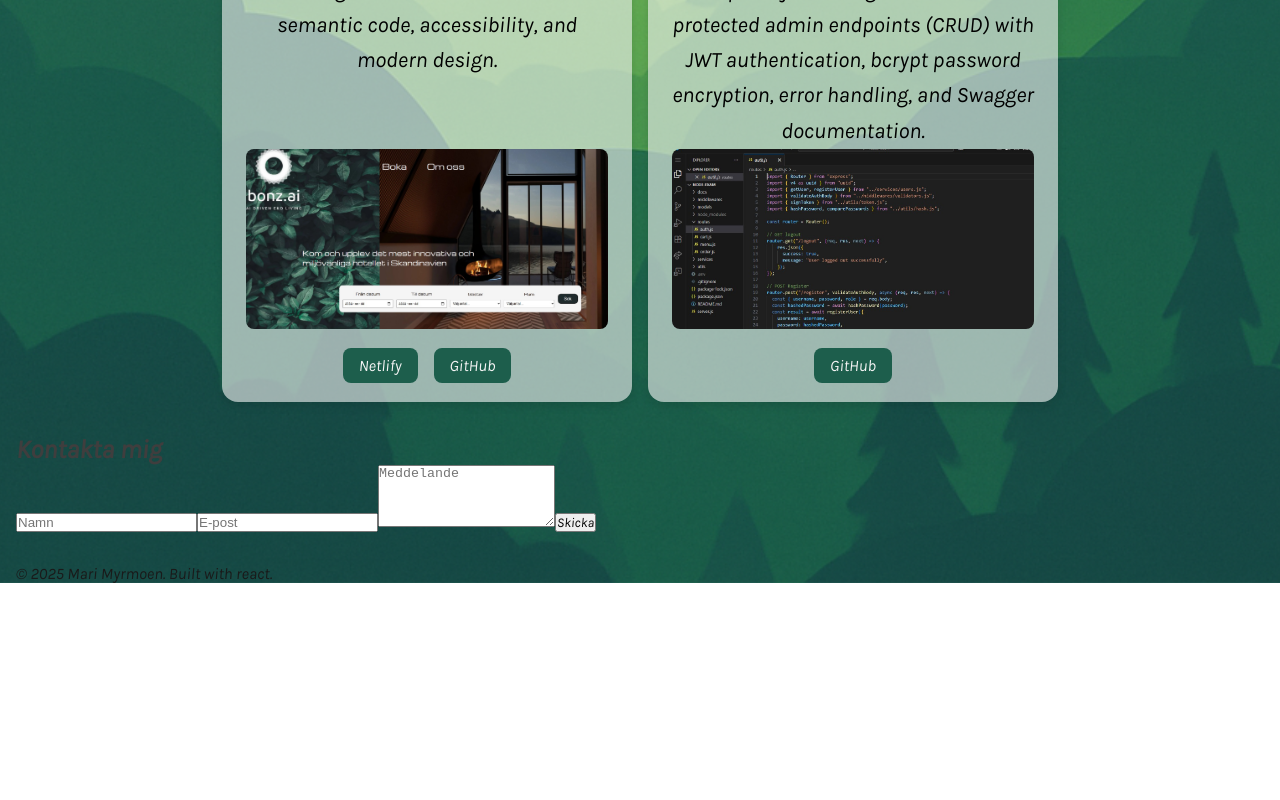
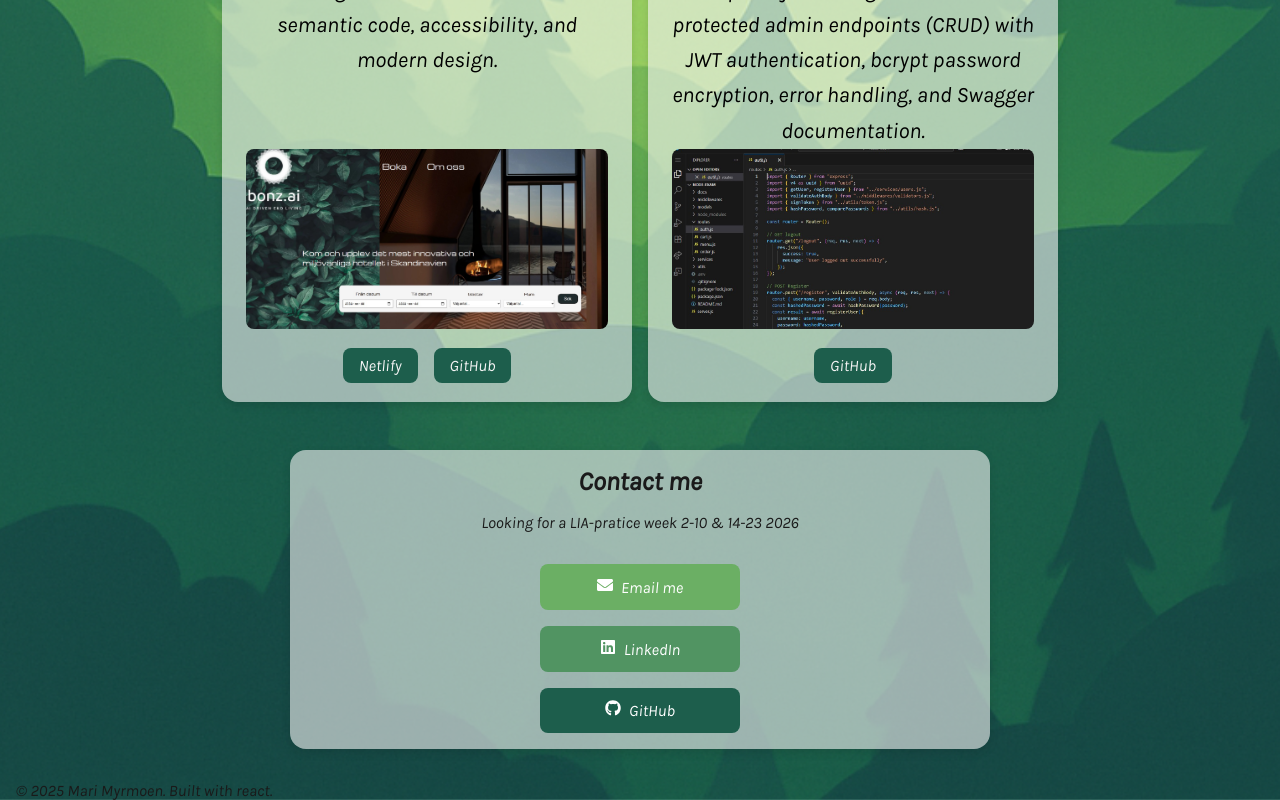
Before and after one commit to MariMyr/my-portfolio, a React (Vite) app: page / in a window 1280 px wide. Shown: the part 1739-2539 px from the top of the page. Before the commit the page ends 2322 px from the top, so only its background shows below. Built offline with nearby package versions, Linux system fonts and the light colour scheme.

Commit message:
Added contact section with links and styling

```diff
--- a/src/components/contactform/ContactForm.jsx
+++ b/src/components/contactform/ContactForm.jsx
@@ -1,33 +1,45 @@
 import "./contactForm.css";
+import { FaGithub, FaLinkedin, FaEnvelope } from 'react-icons/fa';
 
 function ContactForm() {
   return (
-    <section className="contactform">
-      <h2 className="contactform__title">Kontakta mig</h2>
-      <form className="form">
-        <input
-          type="text"
-          name="name"
-          placeholder="Namn"
-          className="contactform__input"
-        />
-        <input
-          type="email"
-          name="email"
-          placeholder="E-post"
-          className="contactform__input"
-        />
-        <textarea
-          name="message"
-          placeholder="Meddelande"
-          rows="4"
-          className="contactform__textarea"
-        />
-        <button type="submit" className="contactform__button">
-          Skicka
-        </button>
-      </form>
+    <section className="contact__container">
+    <section className="contact-section">
+      <h2 className="contactform__title">Contact me</h2>
+      <p className="availability">Looking for a LIA-pratice week 2-10 & 14-23 2026</p>
+      <section className="contact-buttons">
+        <a
+          href="mari.myr@gmail.com"
+          className="contact-button"
+          target="_blank"
+          rel="noopener noreferrer"
+        >
+          <FaEnvelope style={{ marginRight: '0.5rem' }}/>
+           Email me
+        </a>
+
+        <a
+          href="https://www.linkedin.com/in/mari-myrmoen-74714b145/"
+          className="contact-button"
+          target="_blank"
+          rel="noopener noreferrer"
+        >
+          <FaLinkedin style={{ marginRight: '0.5rem' }}/>
+           LinkedIn
+        </a>
+
+        <a
+          href="https://github.com/MariMyr"
+          className="contact-button"
+          target="_blank"
+          rel="noopener noreferrer"
+        >
+          <FaGithub style={{ marginRight: '0.5rem' }}/>
+           GitHub
+        </a>
+      </section>
     </section>
+  </section>
   );
 }
 
--- a/src/components/contactform/contactForm.css
+++ b/src/components/contactform/contactForm.css
@@ -1,3 +1,57 @@
-.contactform {
-    margin: 1rem;
+.contact__container {
+  padding-left: 1rem;
+  padding-right: 1rem;
 }
+.contact-section {
+  text-align: center;
+  padding: 1rem;
+  margin: 1rem;
+  background: color-mix(in srgb, var(--background) 60%, transparent);
+  border-radius: 1rem;
+  max-width: 700px;
+  margin: 2rem auto;
+  box-shadow: 0 4px 10px rgba(0,0,0,0.1);
+}
+
+.contact-section h2 {
+  color: #1a1a1a;
+  margin-bottom: 1rem;
+}
+
+.availability {
+  font-size: 1rem;
+  color: #1a1a1a;
+  margin-bottom: 2rem;
+}
+
+.contact-buttons {
+  display: flex;
+  flex-direction: column;
+  gap: 1rem;
+  align-items: center;
+}
+
+.contact-button {
+  display: inline-block;
+  padding: 0.8rem 1.5rem;
+  font-size: 1rem;
+  text-decoration: none;
+  color: white;
+  background-color: #0077b5;
+  border-radius: 0.5rem;
+  transition: transform 0.2s, background-color 0.2s;
+  width: 200px;
+  text-align: center;
+}
+
+.contact-button:hover {
+  transform: translateY(-3px);}
+
+.contact-button:nth-child(1) { background-color: var(--accent-one); } /* Mail röd */
+/* .contact-button:nth-child(1):hover { background-color: #c0392b; } */
+
+.contact-button:nth-child(2) { background-color: var(--accent-two) } /* LinkedIn blå */
+/* .contact-button:nth-child(2):hover { background-color: #005582; } */
+
+.contact-button:nth-child(3) { background-color: var(--accent-three) } /* GitHub svart */
+/* .contact-button:nth-child(3):hover { background-color: #111; } */
--- a/src/index.css
+++ b/src/index.css
@@ -8,7 +8,7 @@ body.light-theme {
   --primary: #1a1a1a;
   --secondary: #3f3e3e;
   --accent-one: #6baf64;
-  --accent-two: #fee87b;
+  --accent-two: #519462;
   --accent-three: #1d5e4c;
   --background: #f5f5f5;
 }
```
